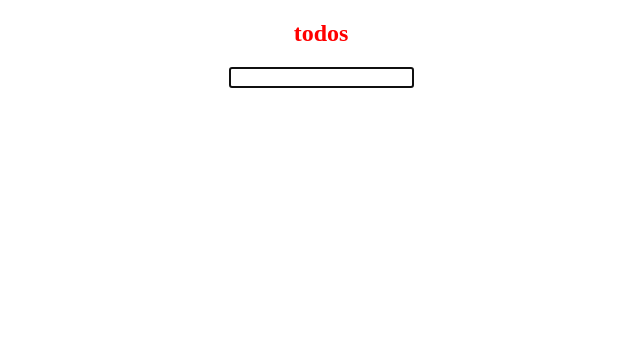
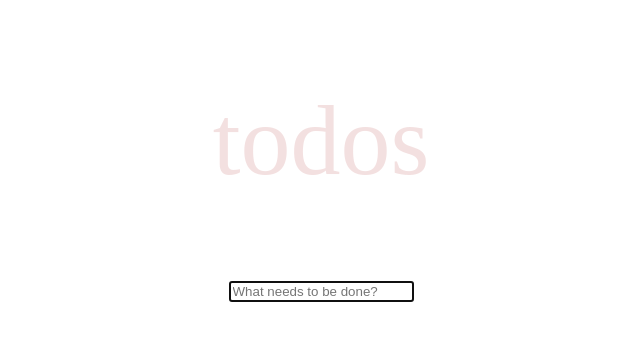
Before and after one commit to shenglow/vue-todolist, a Vue app: page / in a window 1280 px wide. Shown: the top 340 px of the page, without its empty margins (319-959 px from the left). Built offline with nearby package versions, Linux system fonts and the light colour scheme.

Commit message:
[20200819] add normalize.css

```diff
--- a/package.json
+++ b/package.json
@@ -9,6 +9,7 @@
   },
   "dependencies": {
     "core-js": "^3.6.5",
+    "normalize.css": "^8.0.1",
     "vue": "^2.6.11"
   },
   "devDependencies": {
--- a/src/components/Todo.vue
+++ b/src/components/Todo.vue
@@ -1,7 +1,11 @@
 <template>
-    <section>
-        <h1>todos</h1>
-        <input type="text" autofocus v-model="newTodo" @keyup.enter="addTodo"/>
+    <section class="todoapp">
+        <header class="header">
+            <h1>todos</h1>
+        </header>
+        <section class="main">
+            <input type="text" autofocus v-model="newTodo" @keyup.enter="addTodo" placeholder="What needs to be done?"/>
+        </section>
     </section>
 </template>
 
@@ -15,21 +19,24 @@ export default {
     },
     methods: {
         addTodo: function() {
-            console.log(this.newTodo);
+            alert(this.newTodo);
         }
     }
 }
 </script>
 
-<style scoped>
+<style>
+.todoapp h1 {
+    width: 100%;
+    font-size: 100px;
+    font-weight: 100;
+    text-align: center;
+    color: rgba(175, 47, 47, 0.15);
+}
 section {
     width: 100%;
     max-width: 500px;
     margin: auto;
     text-align:center;
 }
-
-h1 {
-    color: red;
-}
 </style>
--- /dev/null
+++ b/src/scss/style.scss
@@ -0,0 +1 @@
+@import '../../node_modules/normalize.css/normalize';
```
Also changed, not shown: 1 other file (tests, documents, lock files or other folders).
